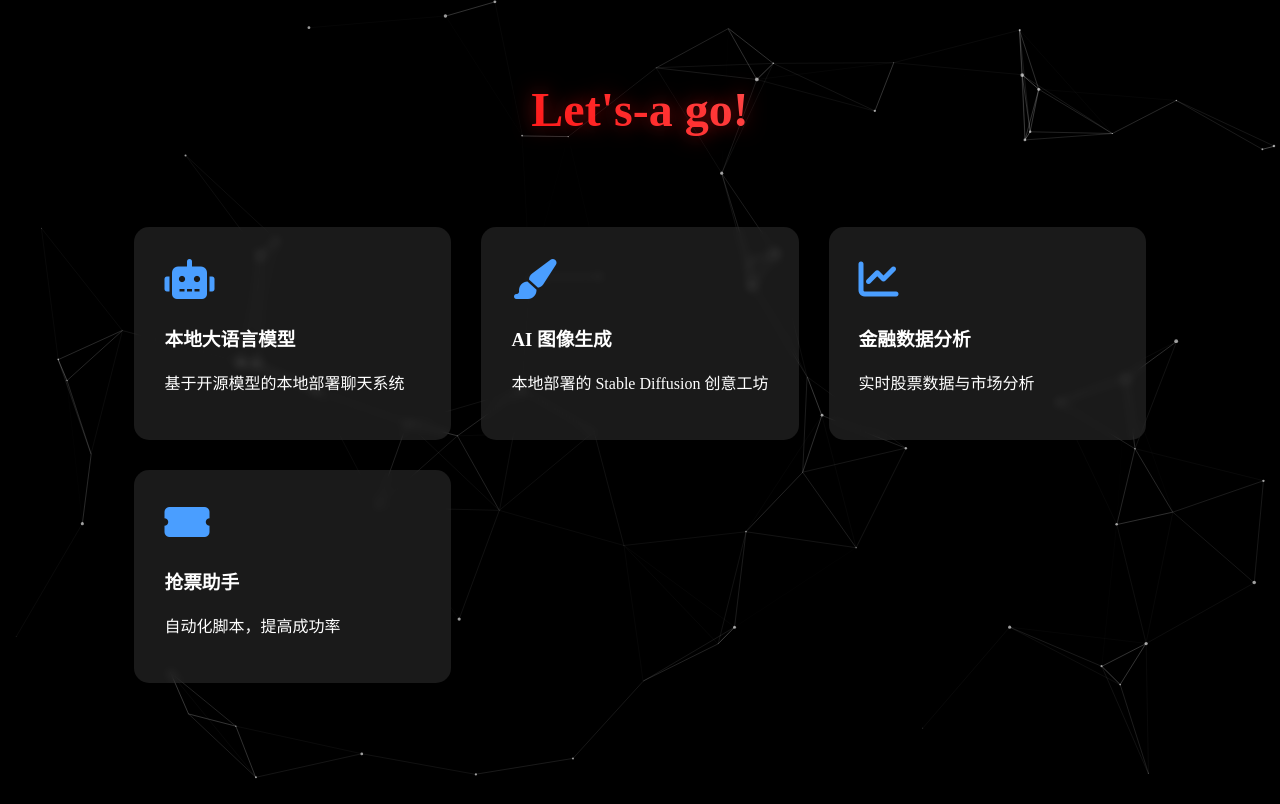
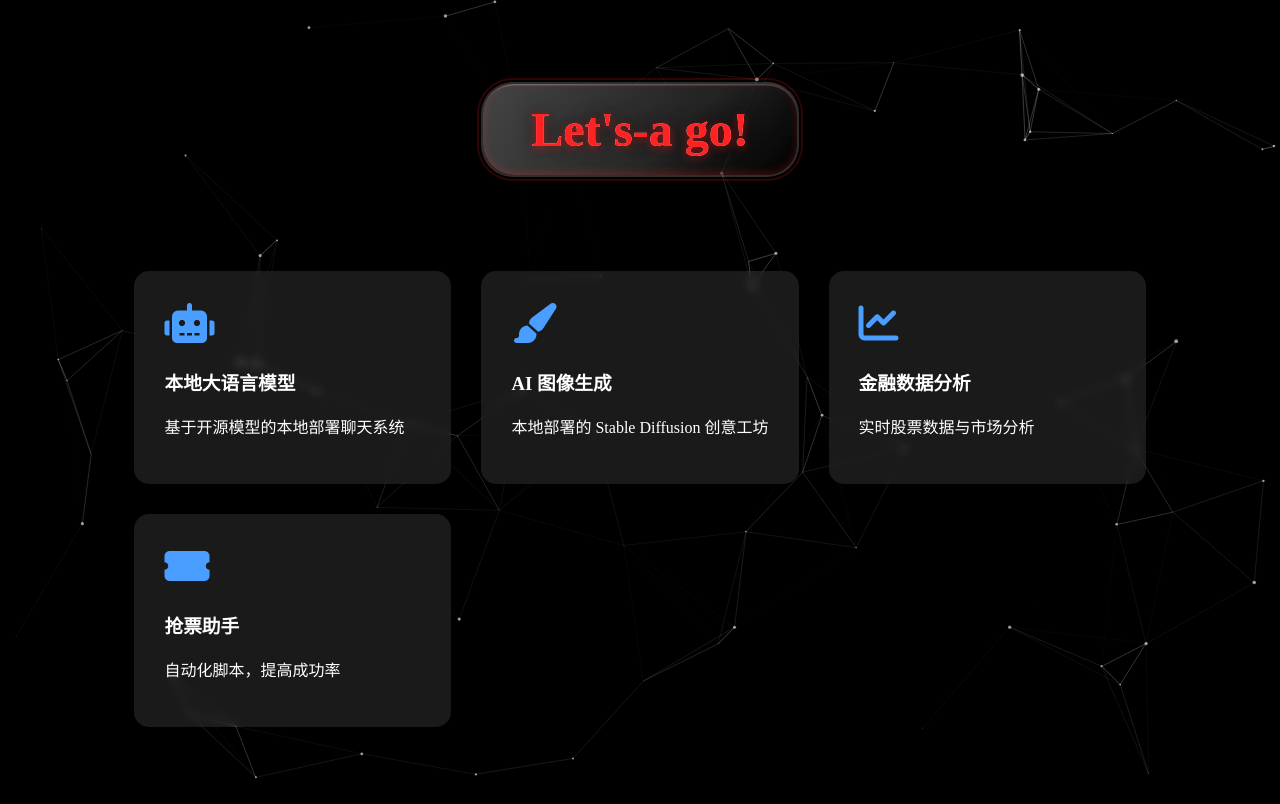
Before and after one commit to YLlllllllllll/YLlllllllllll.github.io, a plain HTML site: page index.html in a window 1280 px wide. Drawn offline with nearby package versions, Linux system fonts and the light colour scheme; files whose address does not match are found by name.

Commit message:
update favicon

```diff
--- a/index.html
+++ b/index.html
@@ -4,6 +4,7 @@
   <meta charset="UTF-8">
   <meta name="viewport" content="width=device-width, initial-scale=1.0">
   <title>个人技术实验室</title>
+  <link rel="icon" type="image/webp" href="mario_favicon.webp">
   <style>
     /* Basic styles and particle background setup */
     body, html {
@@ -51,15 +52,44 @@
     .hero-title {
       font-size: 48px;
       margin-bottom: 20px;
-      /* Mario-style red gradient text effect */
-      background: linear-gradient(45deg, #ff1a1a, #ff4d4d);
-      -webkit-background-clip: text; /* Clips the background to the text shape */
-      -webkit-text-fill-color: transparent; /* Makes the text color transparent to show the gradient */
-      text-shadow: 0 0 20px rgba(255, 26, 26, 0.5); /* Adds a subtle glow */
-      display: flex;
-      align-items: flex-end;
-      justify-content: center;
-      gap: 15px;
+      display: inline-block;
+      padding: 18px 48px;
+      border-radius: 32px;
+      background: linear-gradient(135deg, rgba(30,30,30,0.95) 60%, rgba(0,0,0,0.2) 100%);
+      box-shadow:
+        0 4px 24px 0 rgba(0,0,0,0.45), /* 外部阴影 */
+        0 1.5px 0 0 #fff3 inset,        /* 顶部高光 */
+        0 -2px 8px 0 #ff1a1a44 inset;   /* 底部内红光 */
+      border: 2.5px solid rgba(255,255,255,0.18);
+      outline: 2.5px solid rgba(255,26,26,0.18);
+      outline-offset: 2px;
+      position: relative;
+      overflow: hidden;
+      /* 文字渐变 */
+      background-clip: padding-box;
+      color: #fff;
+      text-shadow:
+        0 2px 8px #ff1a1a88,
+        0 0 0.5px #fff,
+        0 0 18px #000a;
+    }
+
+    .hero-title::before {
+      content: '';
+      position: absolute;
+      inset: 0;
+      border-radius: 32px;
+      pointer-events: none;
+      background: linear-gradient(120deg, rgba(255,255,255,0.18) 0%, rgba(255,255,255,0.04) 60%, rgba(0,0,0,0.12) 100%);
+      z-index: 1;
+    }
+
+    .hero-title span {
+      position: relative;
+      z-index: 2;
+      -webkit-background-clip: text;
+      background-clip: text;
+      color: #ff2222;
     }
 
     /* Style for the hero title link */
@@ -141,7 +171,7 @@
       <!-- Link wraps the heading for better accessibility -->
       <a href="HTML5_Client/index.html" class="hero-title-link">
         <h1 class="hero-title">
-          Let's-a go!
+          <span>Let's-a go!</span>
         </h1>
       </a>
     </div>
```
Also changed, not shown: mario_favicon.webp (added).
